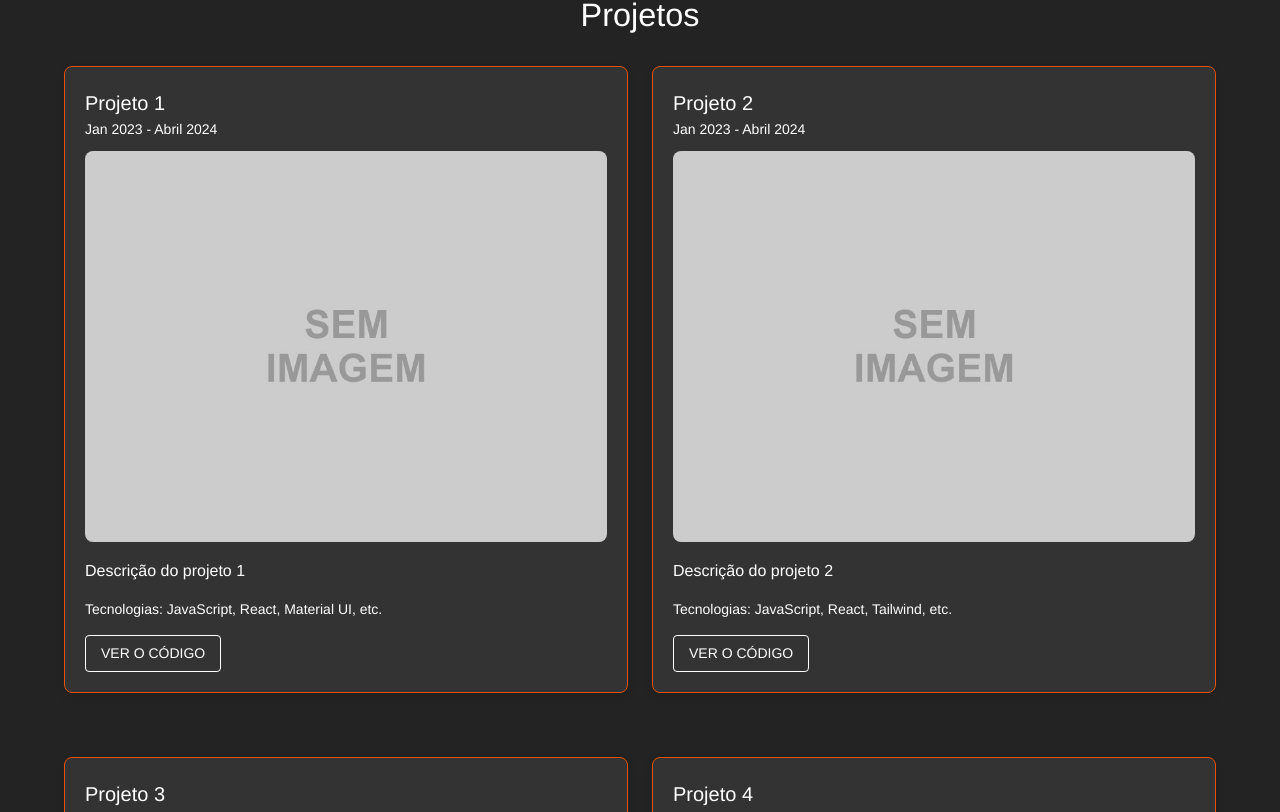
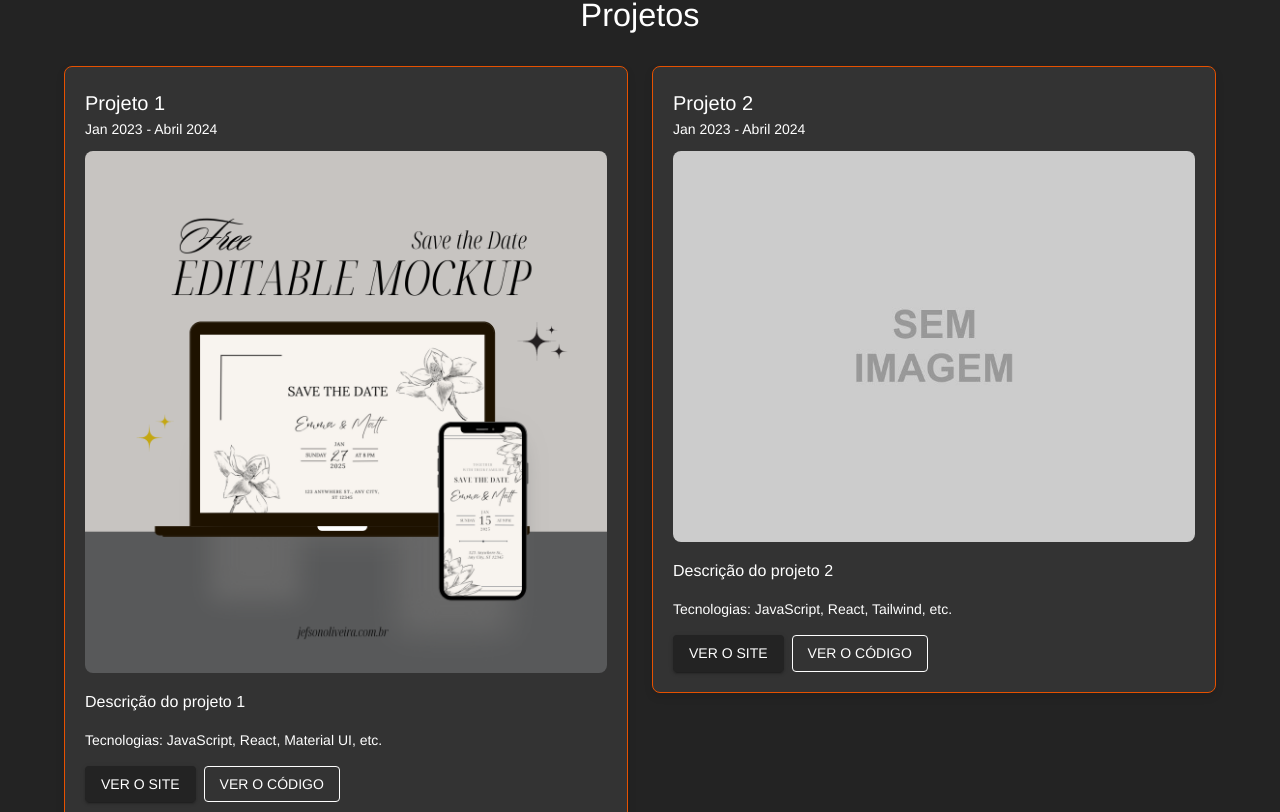
Before and after one commit to JefsonOliveira/my-portfolio, a React (Vite) app: page / in a window 1280 px wide. Shown: the part 1468-2280 px from the top of the page. Built offline with nearby package versions, Linux system fonts and the light colour scheme.

Commit message:
feat: Adição de projeto

```diff
--- a/src/pages/Home/sections/Projects/Projects.tsx
+++ b/src/pages/Home/sections/Projects/Projects.tsx
@@ -2,7 +2,8 @@ import React from "react";
 import { Box, Typography, Button, Grid, Container } from "@mui/material";
 import { styled } from "@mui/system";
 
-import SemImagem from "../../../../assets/images/sem-imagem.jpg";
+import SemImagem from "../../../../assets/images/projects/sem-imagem.jpg";
+import Imagem_Projeto_1 from "../../../../assets/images/projects/jefsonoliveira.com.br.png";
 
 const ProjectContainer = styled(Box)(({ theme }) => ({
   backgroundColor: "#333",
@@ -38,10 +39,10 @@ const Projects = () => {
     {
       name: "Projeto 1",
       duration: "Jan 2023 - Abril 2024",
-      image: SemImagem,
+      image: Imagem_Projeto_1,
       description: "Descrição do projeto 1",
       technologies: "JavaScript, React, Material UI, etc.",
-      siteLink: "https://link-do-site.com",
+      siteLink: "https://projetomultistep.jefsonoliveira.com.br",
       codeLink: "https://github.com/JefsonOliveira/projeto1",
     },
     {
@@ -92,37 +93,52 @@ const Projects = () => {
   return (
     <StyledProjects id="projects">
       <Container>
-        <Typography color="primary.contrastText" variant="h4" textAlign="center" gutterBottom>
+        <Typography
+          color="primary.contrastText"
+          variant="h4"
+          textAlign="center"
+          gutterBottom
+        >
           Projetos
         </Typography>
         <Grid container spacing={3}>
           {projects.map((project, index) => (
             <Grid item xs={12} sm={6} key={index}>
               <ProjectContainer className="fade-in">
-                <Typography color="primary.contrastText" variant="h6">{project.name}</Typography>
+                <Typography color="primary.contrastText" variant="h6">
+                  {project.name}
+                </Typography>
                 <Typography color="primary.contrastText" variant="subtitle2">
                   {project.duration}
                 </Typography>
                 <ProjectImage src={project.image} alt={project.name} />
-                <Typography color="primary.contrastText" variant="body1" paragraph>
+                <Typography
+                  color="primary.contrastText"
+                  variant="body1"
+                  paragraph
+                >
                   {project.description}
                 </Typography>
                 <Typography color="primary.contrastText" variant="body2">
                   Tecnologias: {project.technologies}
                 </Typography>
                 <Box mt={2}>
-                  {/* <Button
+                  <Button
                     variant="contained"
                     color="primary"
                     href={project.siteLink}
+                    target="_blank" // Abre o link em uma nova aba
+                    rel="noopener noreferrer" // Adiciona segurança ao abrir uma nova aba
                     sx={{ marginRight: 1 }}
                   >
                     Ver o Site
-                  </Button> */}
+                  </Button>
                   <Button
                     variant="outlined"
+                    href={project.codeLink}
+                    target="_blank" // Abre o link em uma nova aba
+                    rel="noopener noreferrer" // Adiciona segurança ao abrir uma nova aba
                     sx={{ color: "#fff", borderColor: "#fff" }}
-                    href={project.codeLink}
                   >
                     Ver o Código
                   </Button>
```
Also changed, not shown: src/assets/images/projects/jefsonoliveira.com.br.png (added), src/assets/images/projects/sem-imagem.jpg (renamed from src/assets/images/sem-imagem.jpg).
